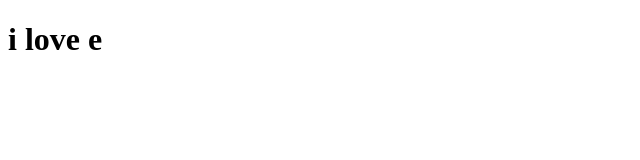
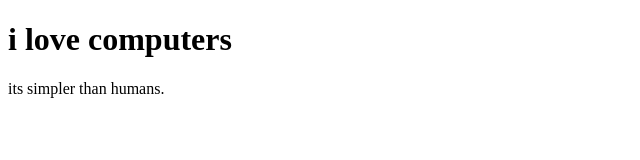
Before and after one commit to Marjuhree/MyFirstGitHubProject, a plain HTML site: page index.html in a window 1280 px wide. Shown: the whole page, without its empty margins (0-640 px from the left). Drawn offline with Linux system fonts and the light colour scheme.

Commit message:
third commit

```diff
--- a/index.html
+++ b/index.html
@@ -4,7 +4,9 @@
    <title>GIT</title>
   </head>
  <body>
-   <h1> i love e</h1>
+   <h1> i love computers</h1>
+
+   its simpler than humans.
 
 </body>
 
```
